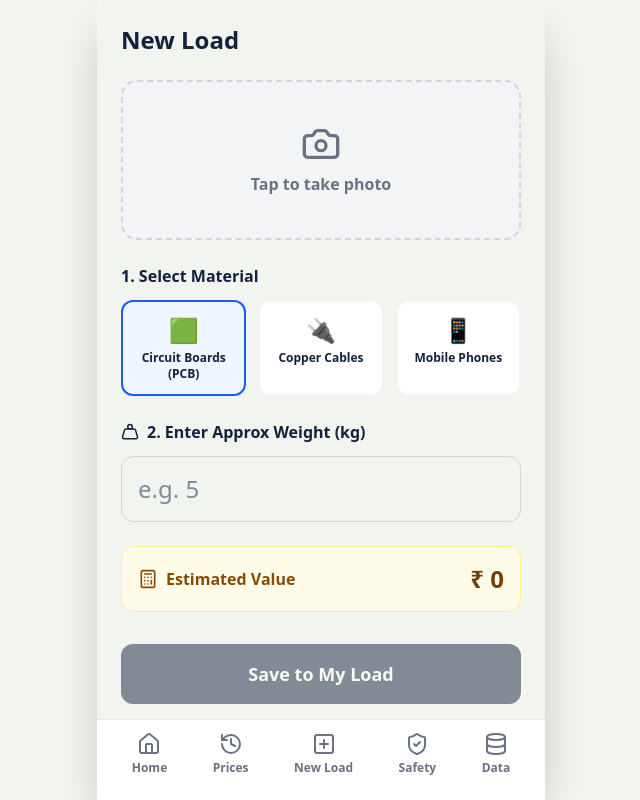
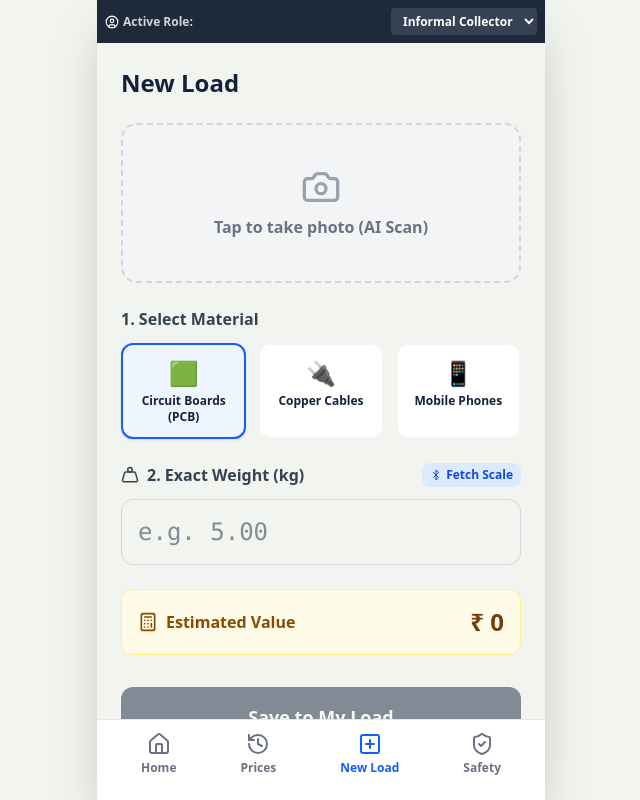
Before and after one commit to jacksparrowlover17-dotcom/kabadiwala-connect, a React (Vite) app in the folder kabadiwala-app/: page /new in a window 1280 px wide. Shown: the whole page, without its empty margins (319-959 px from the left). Built offline with nearby package versions, Linux system fonts and the light colour scheme; no server answers.

Commit message:
Added AI Camera Mock, Bluetooth Scale Mock, and Role-Based Access Control (RBAC)

```diff
--- a/kabadiwala-app/src/App.tsx
+++ b/kabadiwala-app/src/App.tsx
@@ -1,6 +1,6 @@
-import React, { useEffect } from 'react';
-import { BrowserRouter, Routes, Route, useNavigate } from 'react-router-dom';
-import { Home, PlusSquare, History, ShieldCheck, Database } from 'lucide-react';
+import React, { useEffect, useState, createContext, useContext } from 'react';
+import { BrowserRouter, Routes, Route, useNavigate, useLocation } from 'react-router-dom';
+import { Home, PlusSquare, History, ShieldCheck, Database, UserCircle, QrCode } from 'lucide-react';
 import HomePage from './pages/HomePage';
 import NewLotPage from './pages/NewLotPage';
 import HandoverPage from './pages/HandoverPage';
@@ -11,42 +11,126 @@ import DataExportPage from './pages/DataExportPage';
 import { db } from './lib/db';
 import { syncDataOnline } from './lib/supabase';
 
+type Role = 'COLLECTOR' | 'RECYCLER' | 'ADMIN';
+
+interface RoleContextType {
+  role: Role;
+  setRole: (role: Role) => void;
+}
+
+const RoleContext = createContext<RoleContextType>({ role: 'COLLECTOR', setRole: () => {} });
+
+function RoleSwitcher() {
+  const { role, setRole } = useContext(RoleContext);
+  const navigate = useNavigate();
+
+  const handleRoleChange = (e: React.ChangeEvent<HTMLSelectElement>) => {
+    const newRole = e.target.value as Role;
+    setRole(newRole);
+    if (newRole === 'ADMIN') navigate('/data');
+    else if (newRole === 'RECYCLER') navigate('/recycler');
+    else navigate('/');
+  };
+
+  return (
+    <div className="bg-gray-800 text-white p-2 flex justify-between items-center text-xs z-50 relative">
+      <div className="flex items-center">
+        <UserCircle size={14} className="mr-1" />
+        <span className="font-semibold text-gray-300">Active Role:</span>
+      </div>
+      <select
+        value={role}
+        onChange={handleRoleChange}
+        className="bg-gray-700 border-none outline-none text-white rounded px-2 py-1 font-bold"
+      >
+        <option value="COLLECTOR">Informal Collector</option>
+        <option value="RECYCLER">Formal Recycler</option>
+        <option value="ADMIN">Govt / Admin</option>
+      </select>
+    </div>
+  );
+}
+
 function Layout({ children }: { children: React.ReactNode }) {
   const navigate = useNavigate();
+  const location = useLocation();
+  const { role } = useContext(RoleContext);
+
+  const isActive = (path: string) => location.pathname === path ? 'text-blue-600' : 'text-gray-500 hover:text-blue-600';
+
   return (
     <div className="flex flex-col h-screen bg-[#F1F4EF] text-[#14213D] max-w-md mx-auto shadow-2xl relative">
+      <RoleSwitcher />
+
       <div className="flex-1 overflow-y-auto pb-20">
         {children}
       </div>
 
-      {/* Bottom Navigation */}
+      {/* Bottom Navigation (RBAC Controlled) */}
       <div className="absolute bottom-0 w-full bg-white border-t border-gray-200 flex justify-around p-3 pb-6">
-        <button onClick={() => navigate('/')} className="flex flex-col items-center text-gray-500 hover:text-blue-600">
+
+        {/* COLLECTOR NAV */}
+        {role === 'COLLECTOR' && (
+          <>
+            <button onClick={() => navigate('/')} className={`flex flex-col items-center ${isActive('/')}`}>
               <Home size={24} />
               <span className="text-xs font-semibold mt-1">Home</span>
             </button>
-        <button onClick={() => navigate('/prices')} className="flex flex-col items-center text-gray-500 hover:text-orange-600">
+            <button onClick={() => navigate('/prices')} className={`flex flex-col items-center ${isActive('/prices')}`}>
               <History size={24} />
               <span className="text-xs font-semibold mt-1">Prices</span>
             </button>
-        <button onClick={() => navigate('/new')} className="flex flex-col items-center text-gray-500 hover:text-green-600">
+            <button onClick={() => navigate('/new')} className={`flex flex-col items-center ${isActive('/new')}`}>
               <PlusSquare size={24} />
               <span className="text-xs font-semibold mt-1">New Load</span>
             </button>
-        <button onClick={() => navigate('/safety')} className="flex flex-col items-center text-gray-500 hover:text-red-600">
+            <button onClick={() => navigate('/safety')} className={`flex flex-col items-center ${isActive('/safety')}`}>
               <ShieldCheck size={24} />
               <span className="text-xs font-semibold mt-1">Safety</span>
             </button>
-        <button onClick={() => navigate('/data')} className="flex flex-col items-center text-gray-500 hover:text-purple-600">
+          </>
+        )}
+
+        {/* RECYCLER NAV */}
+        {role === 'RECYCLER' && (
+          <>
+            <button onClick={() => navigate('/recycler')} className={`flex flex-col items-center ${isActive('/recycler')}`}>
+              <Home size={24} />
+              <span className="text-xs font-semibold mt-1">Dashboard</span>
+            </button>
+            <button onClick={() => navigate('/prices')} className={`flex flex-col items-center ${isActive('/prices')}`}>
+              <History size={24} />
+              <span className="text-xs font-semibold mt-1">Market Rates</span>
+            </button>
+            <button className={`flex flex-col items-center text-gray-500`}>
+              <QrCode size={24} />
+              <span className="text-xs font-semibold mt-1">Receive Hash</span>
+            </button>
+          </>
+        )}
+
+        {/* ADMIN NAV */}
+        {role === 'ADMIN' && (
+          <>
+            <button onClick={() => navigate('/data')} className={`flex flex-col items-center ${isActive('/data')}`}>
               <Database size={24} />
-          <span className="text-xs font-semibold mt-1">Data</span>
+              <span className="text-xs font-semibold mt-1">Intelligence</span>
             </button>
+            <button onClick={() => navigate('/prices')} className={`flex flex-col items-center ${isActive('/prices')}`}>
+              <History size={24} />
+              <span className="text-xs font-semibold mt-1">Price Board</span>
+            </button>
+          </>
+        )}
+
       </div>
     </div>
   );
 }
 
 function App() {
+  const [role, setRole] = useState<Role>('COLLECTOR');
+
   useEffect(() => {
     const handleOnline = async () => {
       console.log('Device is online. Attempting background sync...');
@@ -70,6 +154,7 @@ function App() {
   }, []);
 
   return (
+    <RoleContext.Provider value={{ role, setRole }}>
       <BrowserRouter>
         <Layout>
           <Routes>
@@ -83,6 +168,7 @@ function App() {
           </Routes>
         </Layout>
       </BrowserRouter>
+    </RoleContext.Provider>
   );
 }
 
--- a/kabadiwala-app/src/pages/NewLotPage.tsx
+++ b/kabadiwala-app/src/pages/NewLotPage.tsx
@@ -1,7 +1,7 @@
-import { useState } from 'react';
+import { useState, useRef } from 'react';
 import { useNavigate } from 'react-router-dom';
 import { db } from '../lib/db';
-import { Camera, Weight, Calculator } from 'lucide-react';
+import { Camera, Weight, Calculator, ScanLine, Bluetooth, CheckCircle2 } from 'lucide-react';
 
 const CATEGORIES = [
   { id: 'PCB', name: 'Circuit Boards (PCB)', rate: 250, icon: '🟩' },
@@ -11,8 +11,30 @@ const CATEGORIES = [
 
 export default function NewLotPage() {
   const navigate = useNavigate();
+  const fileInputRef = useRef<HTMLInputElement>(null);
+
   const [material, setMaterial] = useState(CATEGORIES[0]);
   const [weight, setWeight] = useState('');
+  const [isScanning, setIsScanning] = useState(false);
+  const [photoCaptured, setPhotoCaptured] = useState(false);
+
+  const handlePhotoCapture = (e: React.ChangeEvent<HTMLInputElement>) => {
+    if (e.target.files && e.target.files.length > 0) {
+      setIsScanning(true);
+      // Simulate AI Processing delay
+      setTimeout(() => {
+        setIsScanning(false);
+        setPhotoCaptured(true);
+        // Mock AI automatically classifying it as a Mobile Phone
+        setMaterial(CATEGORIES[2]);
+      }, 2000);
+    }
+  };
+
+  const fetchBluetoothWeight = () => {
+    // Mocking a precise weight coming from a digital scale
+    setWeight((Math.random() * 5 + 1).toFixed(2));
+  };
 
   const handleSave = async () => {
     if (!weight) return;
@@ -31,23 +53,53 @@ export default function NewLotPage() {
   };
 
   return (
-    <div className="p-6">
+    <div className="p-6 pb-24">
       <h1 className="text-2xl font-bold mb-6">New Load</h1>
 
-      {/* Photo Placeholder */}
-      <div className="bg-gray-100 h-40 rounded-2xl flex flex-col items-center justify-center text-gray-500 mb-6 border-2 border-dashed border-gray-300">
-        <Camera size={40} className="mb-2" />
-        <span className="font-semibold">Tap to take photo</span>
+      {/* Hidden File Input for Camera */}
+      <input
+        type="file"
+        accept="image/*"
+        capture="environment"
+        ref={fileInputRef}
+        onChange={handlePhotoCapture}
+        className="hidden"
+      />
+
+      {/* Photo / AI Scanner Area */}
+      <div
+        onClick={() => !isScanning && fileInputRef.current?.click()}
+        className={`h-40 rounded-2xl flex flex-col items-center justify-center mb-6 border-2 transition-all cursor-pointer overflow-hidden relative
+          ${isScanning ? 'border-blue-500 bg-blue-50' : photoCaptured ? 'border-green-500 bg-green-50' : 'border-dashed border-gray-300 bg-gray-100'}
+        `}
+      >
+        {isScanning ? (
+          <>
+            <ScanLine size={40} className="mb-2 text-blue-500 animate-pulse" />
+            <span className="font-semibold text-blue-600 animate-pulse">AI Analyzing Material...</span>
+            <div className="absolute top-0 left-0 w-full h-1 bg-blue-500 animate-[bounce_1s_infinite]"></div>
+          </>
+        ) : photoCaptured ? (
+          <>
+            <CheckCircle2 size={40} className="mb-2 text-green-500" />
+            <span className="font-semibold text-green-700">Auto-detected: {material.name}</span>
+          </>
+        ) : (
+          <>
+            <Camera size={40} className="mb-2 text-gray-400" />
+            <span className="font-semibold text-gray-500">Tap to take photo (AI Scan)</span>
+          </>
+        )}
       </div>
 
       {/* Category Selection */}
-      <h2 className="font-bold mb-3">1. Select Material</h2>
+      <h2 className="font-bold mb-3 text-gray-700">1. Select Material</h2>
       <div className="grid grid-cols-3 gap-3 mb-6">
         {CATEGORIES.map(cat => (
           <button
             key={cat.id}
             onClick={() => setMaterial(cat)}
-            className={`p-3 rounded-xl flex flex-col items-center text-center border-2 ${material.id === cat.id ? 'border-blue-600 bg-blue-50' : 'border-gray-100 bg-white'}`}
+            className={`p-3 rounded-xl flex flex-col items-center text-center border-2 transition-colors ${material.id === cat.id ? 'border-blue-600 bg-blue-50 shadow-sm' : 'border-gray-100 bg-white'}`}
           >
             <span className="text-2xl mb-1">{cat.icon}</span>
             <span className="text-xs font-semibold">{cat.name}</span>
@@ -56,13 +108,22 @@ export default function NewLotPage() {
       </div>
 
       {/* Weight Input */}
-      <h2 className="font-bold mb-3 flex items-center"><Weight size={18} className="mr-2" /> 2. Enter Approx Weight (kg)</h2>
+      <div className="flex justify-between items-end mb-3">
+        <h2 className="font-bold text-gray-700 flex items-center"><Weight size={18} className="mr-2" /> 2. Exact Weight (kg)</h2>
+        <button
+          onClick={fetchBluetoothWeight}
+          className="text-xs flex items-center bg-blue-100 text-blue-700 px-2 py-1 rounded-lg font-bold active:scale-95"
+        >
+          <Bluetooth size={12} className="mr-1" /> Fetch Scale
+        </button>
+      </div>
+
       <input
         type="number"
         value={weight}
         onChange={(e) => setWeight(e.target.value)}
-        placeholder="e.g. 5"
-        className="w-full text-2xl p-4 rounded-xl border border-gray-300 mb-6 focus:outline-none focus:border-blue-600 focus:ring-2 focus:ring-blue-100"
+        placeholder="e.g. 5.00"
+        className="w-full text-2xl p-4 rounded-xl border border-gray-300 mb-6 focus:outline-none focus:border-blue-600 focus:ring-2 focus:ring-blue-100 font-mono"
       />
 
       {/* Estimate */}
@@ -72,14 +133,14 @@ export default function NewLotPage() {
           <span className="font-semibold">Estimated Value</span>
         </div>
         <div className="text-2xl font-black text-yellow-900">
-          ₹ {weight ? (parseFloat(weight) * material.rate).toLocaleString() : '0'}
+          ₹ {weight ? (parseFloat(weight) * material.rate).toLocaleString('en-IN', { maximumFractionDigits: 0 }) : '0'}
         </div>
       </div>
 
       <button
         onClick={handleSave}
         disabled={!weight}
-        className="w-full bg-[#14213D] text-white py-4 rounded-xl font-bold text-lg disabled:opacity-50"
+        className="w-full bg-[#14213D] text-white py-4 rounded-xl font-bold text-lg disabled:opacity-50 active:scale-95 transition-transform"
       >
         Save to My Load
       </button>
```
Lines whose indentation alone changed are shown as unchanged.
